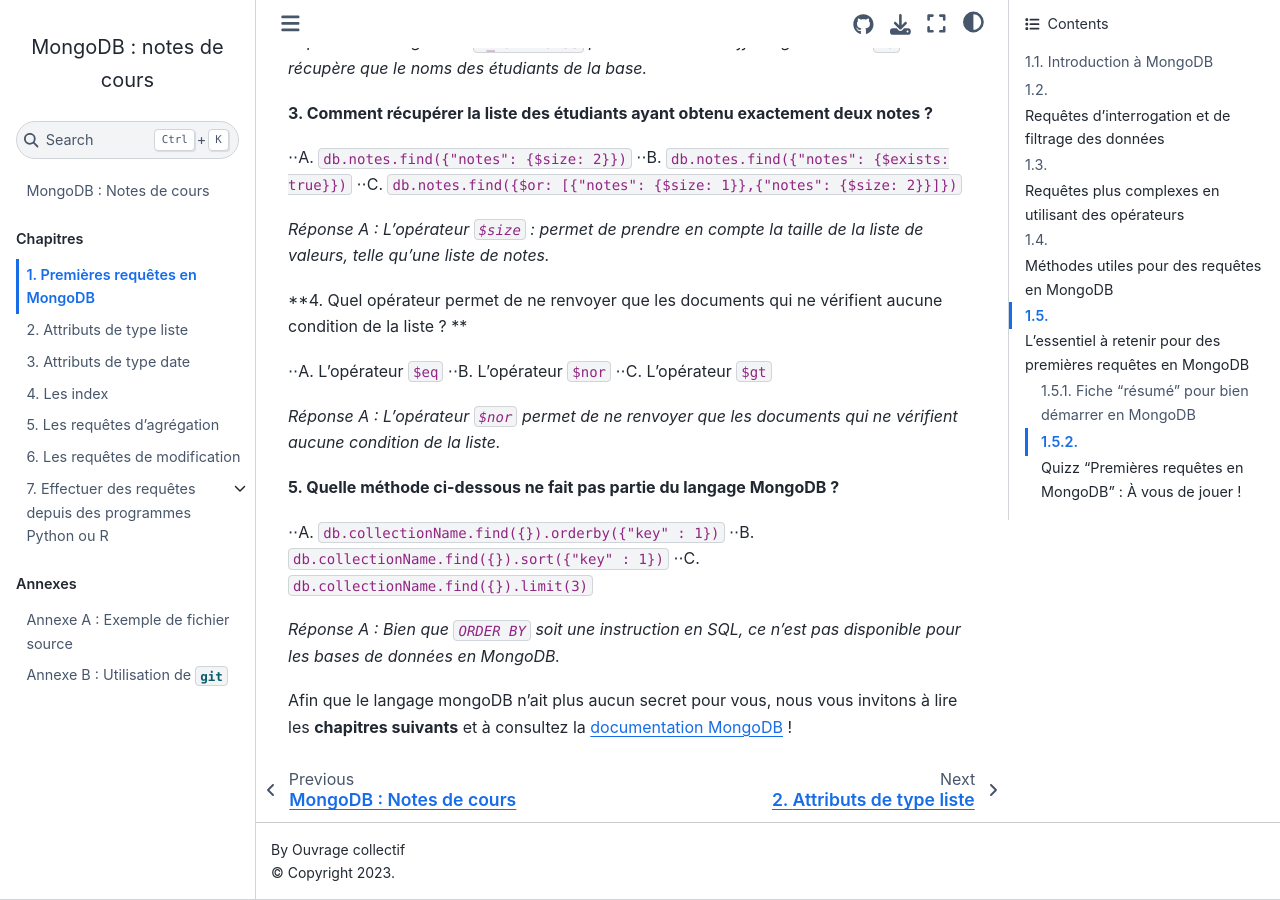
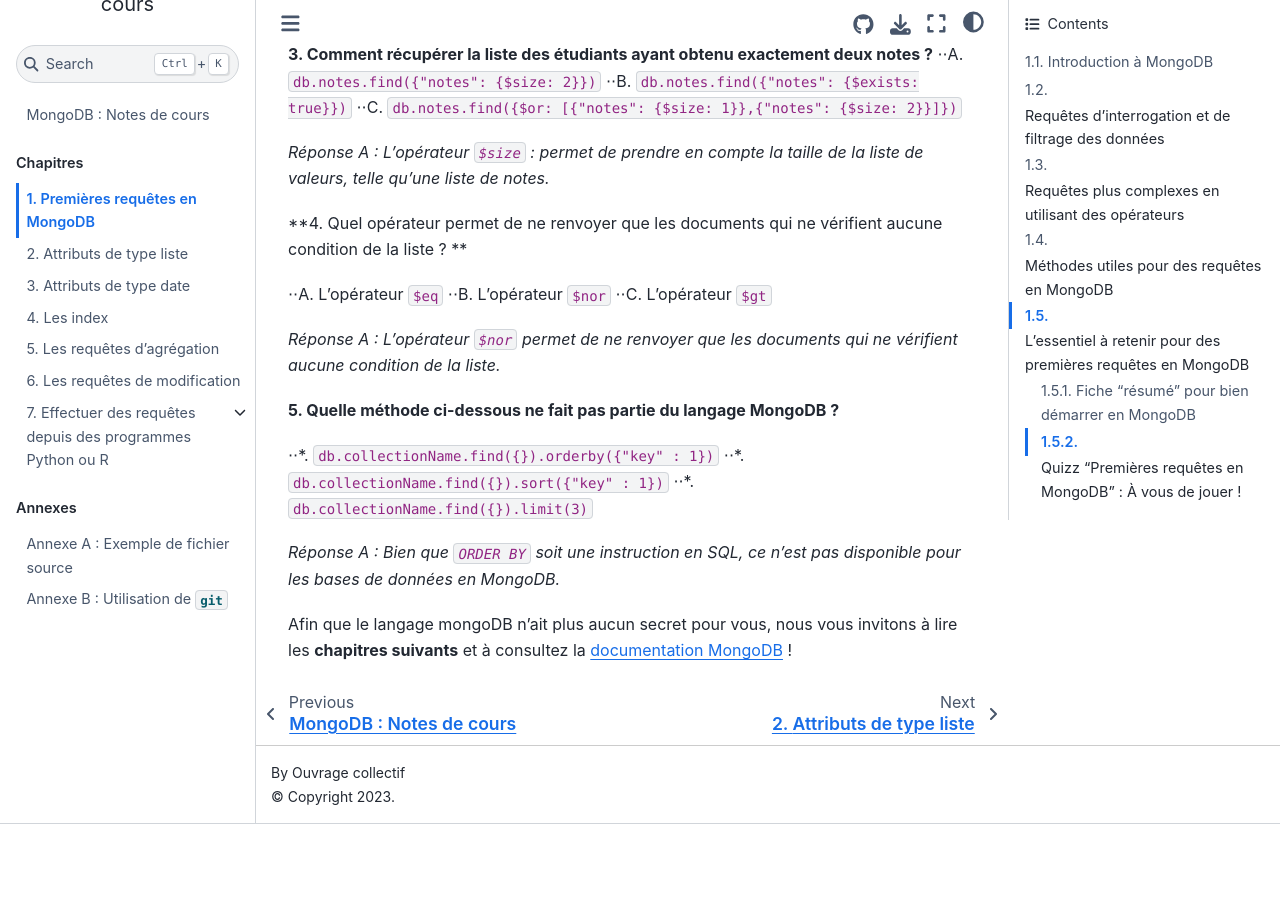
Before and after one commit to rtavenar/mongo_book, a Jupyter Book: the page built from content/01_find.md, in a window 1280 px wide and 900 px high, scrolled down 11986 px. Built offline with Jupyter Book 1.0.4 settings and Sphinx 7.4.7 and the Sphinx Book theme 1.1.4, drawn with Linux system fonts in a browser that asks for light colours; after the commit the page ends 12810 px from its top, so only the background shows below that.

`````diff
--- a/content/01_find.md
+++ b/content/01_find.md
@@ -189,7 +189,7 @@ WHERE cuisine = 'Bakery' AND 'borough' = 'Bronx'
 
 ````
 
-> C'est donc l'équivalent du `SELECT name` en SQL. Jusqu'ici, on utilisais le `SELECT *` *(pour all)* c'est-à-dire qu'on récupérait toutes les valeurs de chaque clé ou de chaque attribut.
+C'est donc l'équivalent du `SELECT name` en SQL. Jusqu'ici, on utilisais le `SELECT *` *(pour all)* c'est-à-dire qu'on récupérait toutes les valeurs de chaque clé ou de chaque attribut.
 
 ```{admonition} Embellissez vos résultats !
 :class: tip
@@ -509,7 +509,6 @@ db.notes.find({}, {"nom": true, "_id": false})
 *Réponse C : L'argument `"_id": false` permet de retirer l'affichage de la clé `id`. On ne récupère que le noms des étudiants de la base.*
 
 **3. Comment récupérer la liste des étudiants ayant obtenu exactement deux notes ?**
-
 ⋅⋅A. `db.notes.find({"notes": {$size: 2}})`
 ⋅⋅B. `db.notes.find({"notes": {$exists: true}})`
 ⋅⋅C. `db.notes.find({$or: [{"notes": {$size: 1}},{"notes": {$size: 2}}]})`
@@ -526,9 +525,9 @@ db.notes.find({}, {"nom": true, "_id": false})
 
 **5. Quelle méthode ci-dessous ne fait pas partie du langage MongoDB ?**
 
-⋅⋅A. `db.collectionName.find({}).orderby({"key" : 1})`
-⋅⋅B. `db.collectionName.find({}).sort({"key" : 1})`
-⋅⋅C. `db.collectionName.find({}).limit(3)`
+⋅⋅*. `db.collectionName.find({}).orderby({"key" : 1})`
+⋅⋅*. `db.collectionName.find({}).sort({"key" : 1})`
+⋅⋅*. `db.collectionName.find({}).limit(3)`
 
 *Réponse A : Bien que `ORDER BY` soit une instruction en SQL, ce n'est pas disponible pour les bases de données en MongoDB.*
 
`````
